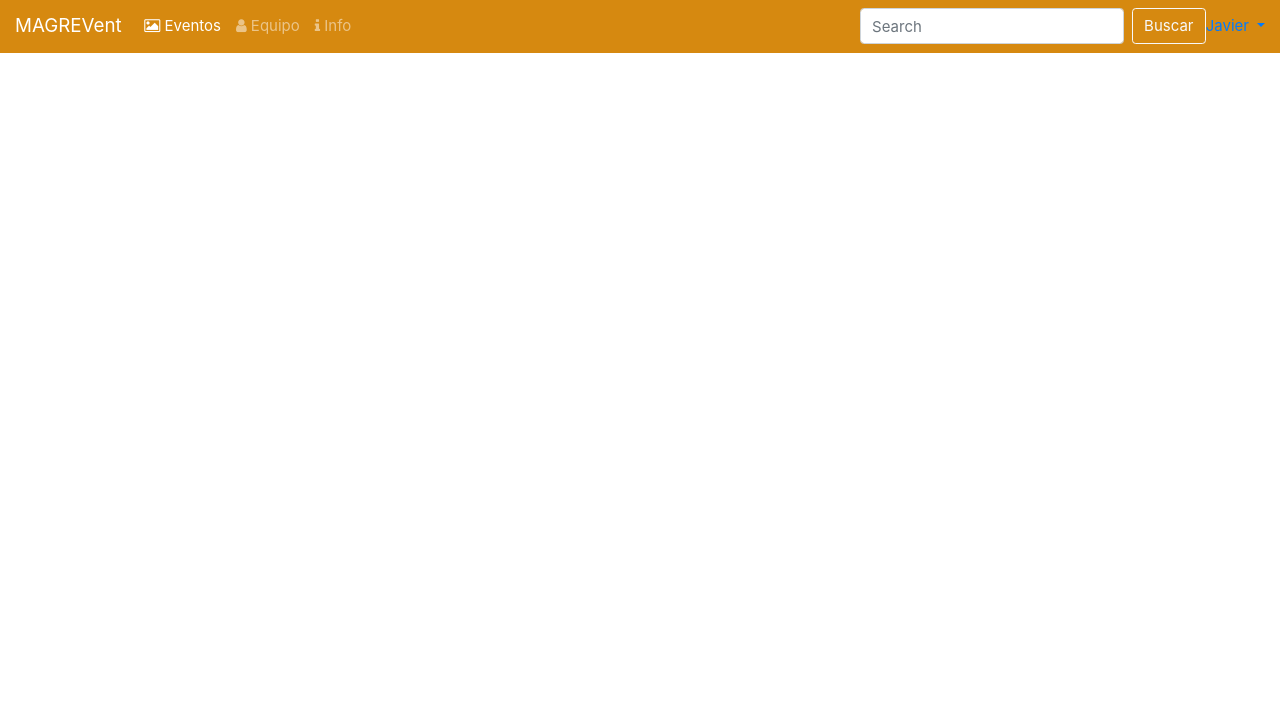
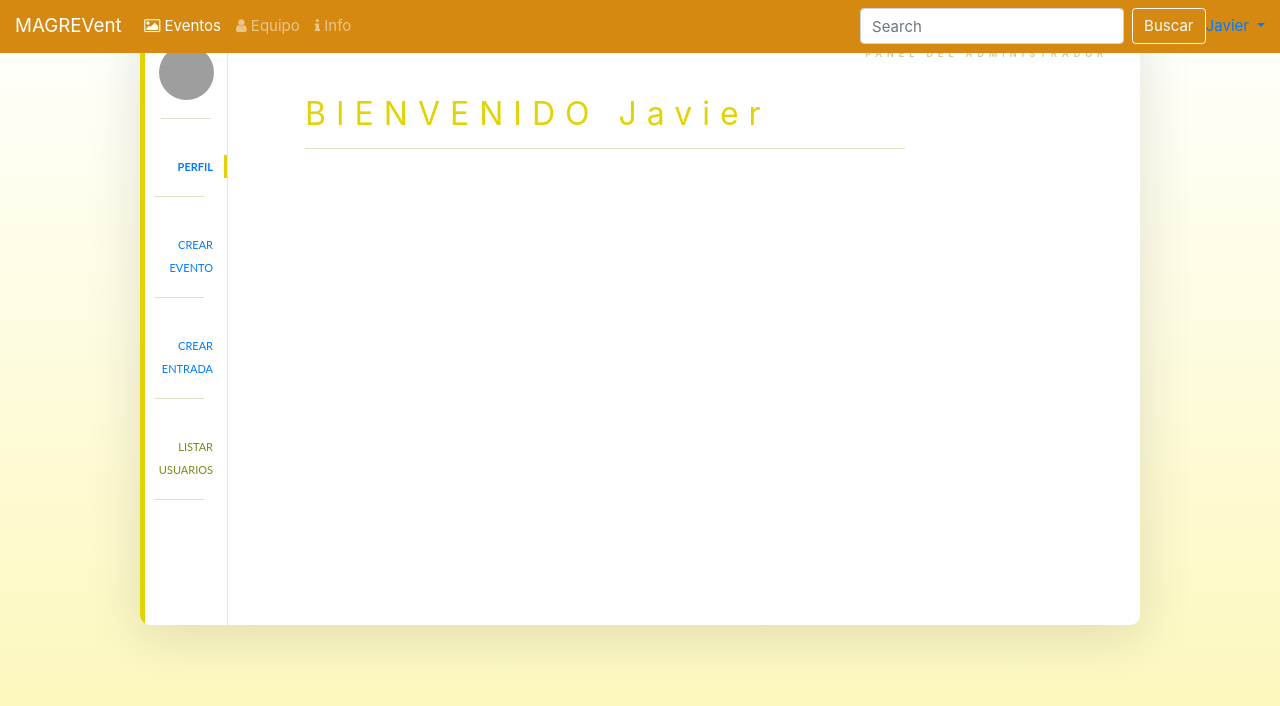
Before and after one commit to ajah1/MAGREvent, a Laravel app: page /admin in a window 1280 px wide. Shown: the top 706 px of the page. Run offline with Laravel 8, Linux system fonts and the light colour scheme; a user stored in the database is signed in; data comes from the database, SQL or seed files in the repository; settings files or empty folders that the repository lacks are supplied; parts of the project's set-up code (start-up, migrations or seed data) failed here and were passed over; some libraries are stand-ins or nearby versions; grey boxes are pictures that could not be loaded.

Commit message:
admin profile a medias

```diff
--- a/eventos/app/Http/Controllers/EntradasController.php
+++ b/eventos/app/Http/Controllers/EntradasController.php
@@ -33,7 +33,7 @@ class EntradasController extends Controller
             'informacion' => $request['informacion'],
         ]);
 
-        return Redirect::to('/entrada');
+        return Redirect::to('home');
     }
 
     public function edit($id) {
@@ -79,4 +79,8 @@ class EntradasController extends Controller
 
         return Redirect::to('/entrada');
     }
+
+    public function newEntrada(){
+        return Redirect::to('entrada/create');
+    }
 }
--- a/eventos/app/Http/Controllers/HomeController.php
+++ b/eventos/app/Http/Controllers/HomeController.php
@@ -3,6 +3,7 @@
 namespace App\Http\Controllers;
 
 use Illuminate\Http\Request;
+use Auth;
 
 class HomeController extends Controller
 {
@@ -30,4 +31,14 @@ class HomeController extends Controller
     {
         return view('admin');
     }
+
+    public function authenticated(){
+        $user = Auth::user();
+        if($user->email == "admin@admin.com"){
+            return redirect('/admin');
+        }
+        else{
+            return redirect('/home');
+        }
+    }
 }
--- a/eventos/app/Http/Controllers/UsuariosController.php
+++ b/eventos/app/Http/Controllers/UsuariosController.php
@@ -13,8 +13,8 @@ class UsuariosController extends Controller
 {
     public function index() {
 
-        $users = User::paginate(2);
-        return view('usuario.index',compact('users'));
+        $users = Usuario::paginate(2);
+        return view('home');
     }
 
     public function create() {
@@ -82,7 +82,7 @@ class UsuariosController extends Controller
 
     public function destroy($id) {
 
-        $user = User::find($id);
+        $user = Usuario::find($id);
 
         $user->delete();
 
--- a/eventos/public/css/admin.css
+++ b/eventos/public/css/admin.css
@@ -1,6 +1,6 @@
 body {
+    margin-top: 50px;
     background: linear-gradient(white, rgba(249, 239, 107, 0.5));
-    margin-top: 1000px;
     background-repeat: repeat;
     background-size: cover;
   }
@@ -8,8 +8,6 @@ body {
     display: none;
     content: "";
     position: absolute;
-    width: 100vw;
-    height: 100vh;
     background: black;
     opacity: 0.15;
   }
@@ -20,8 +18,8 @@ body {
     margin: 25px auto;
   }
   .body-wrapper .panel {
-    width: 1000px;
-    height: 600px;
+    width: 100%;
+    height: 100%;
     background: white;
     border-radius: 10px;
     box-shadow: 0px 10px 50px 5px rgba(0, 0, 0, 0.1);
@@ -30,7 +28,7 @@ body {
   }
   .body-wrapper .panel .aside {
     width: 83px;
-    height: 600px;
+    height: 1000px;
     float: left;
     margin-left: 5px;
     position: relative;
@@ -73,7 +71,7 @@ body {
     color: #7f8818;
   }
   .body-wrapper .panel .aside .list .item {
-    height: 40px;
+    height: 100%;
     line-height: 23px;
     width: 100%;
     margin-bottom: 17px;
--- a/eventos/resources/views/admin.blade.php
+++ b/eventos/resources/views/admin.blade.php
@@ -1,51 +1,69 @@
+<!DOCTYPE html>
 @extends('layouts.master')
+<link href="css/admin.css" rel="stylesheet" type="text/css">
 
-@section('content')
-<div class="container">
-    <div class="row">
-        <div class="col-md-8 col-md-offset-2">
-            <div class="panel panel-default">
-                <div class="panel-heading">BIENVENIDO AL PERFIL DE ADMINISTRADOR</div>
-
-                <div class="panel-body">
-                    @if (session('status'))
-                        <div class="alert alert-success">
-                            {{ session('status') }}
-                        </div>
-                    @endif
-                </div>
-                <div class="panel-body">
-                    <a>
-                        Listar usuarios
+<div margin-top:100px;>
+    <body>
+    <div class="background"></div>
+    <div class="body-wrapper">
+        <div class="panel">
+        <div class="aside">
+            <div class="avatar"><img src="https://66.media.tumblr.com/avatar_faa95867d2b3_128.png"/></div>
+            <div class="seperator"></div>
+            <div class="list">
+            <div class="item selected">
+                <a href="{{ route('admin') }}">
+                    PERFIL
                 </a>
             </div>
-                <div class="panel-body">
-                    <a>
-                        Crear evento
+            <div class="seperator"></div>
+            <div class="item">
+                <a href="{{route('crearEvento')}}">
+                    CREAR EVENTO
                 </a>
             </div>
-                <div class="panel-body">
-                    <a>
-                        Calcular Ventas
+            <div class="seperator"></div>
+            <div class="item">
+                <a href="{{route('crearEntrada')}}">
+                    CREAR ENTRADA
                 </a>
             </div>
-                <div class="panel-body">
+            <div class="seperator"></div>
+            <div class="item">
                 <a>
-                        Modificar evento
+                    LISTAR USUARIOS
                 </a>
             </div>
-                <div class="panel-body">
-                    <a>
-                        Modificar tipo
-                    </a>
+            <div class="seperator"></div>
             </div>
-                <div class="panel-body">
-                    <a>
-                        Modificar entrada
+            <div class="log-out">
+                <a href="{{ route('logout') }}"
+                    onclick="event.preventDefault();
+                            document.getElementById('logout-form').submit();">
+                    Logout
                 </a>
             </div>
         </div>
+        <div class="view">
+            <div class="sub-title">PANEL DEL ADMINISTRADOR</div>
+            <div class="main-title">BIENVENIDO {{ Auth::user()->name }}</div>
+            <div class="seperator"></div>
+
+
+            <div class="clear-fix"></div>
+            </div>
+            <div class="min-seperator"></div>
+
+
+                <div class="change">CHANGE</div>
+                <div class="clear-fix"></div>
+                </div>
+                <div class="clear-fix"></div>
             </div>
             </div>
         </div>
-@endsection
+        <div class="clear-fix"></div>
+        </div>
+    </div>
+    </body>
+</div>
--- a/eventos/routes/web.php
+++ b/eventos/routes/web.php
@@ -77,9 +77,19 @@ Route::get('comprar', [
     "uses" => "PagosController@index"
 ]);
 Auth::routes();
-Route::get('/home', 'HomeController@index')->name('home');
+Route::get('/home', 'HomeController@authenticated')->name('home');
 
 Route::get('admin', [
     "as" => "admin",
     "uses" => "HomeController@admin"
 ]);
+
+Route::get('crearEvento', [
+    "as" => "crearEvento",
+    "uses" => "EventosController@newEvento"
+]);
+
+Route::get('crearEntrada', [
+    "as" => "crearEntrada",
+    "uses" => "EntradasController@newEntrada"
+]);
```
Also changed, not shown: eventos/app/Http/Controllers/EventosController.php (+6 -1 lines), eventos/resources/views/entrada/create.blade.php (+65 -12 lines), eventos/resources/views/evento/create.blade.php (+65 -11 lines), eventos/public/imagenes/hmridtrqzt7FVhrxwnsJHi1km6476ZZha8VbESC4.jpeg (added), eventos/public/imagenes/mBv3IzWXBsXtx0143YYPrj23EgmkNa2A00VZgyhf.jpeg (added), 2 other files. Lines whose indentation alone changed are shown as unchanged.
